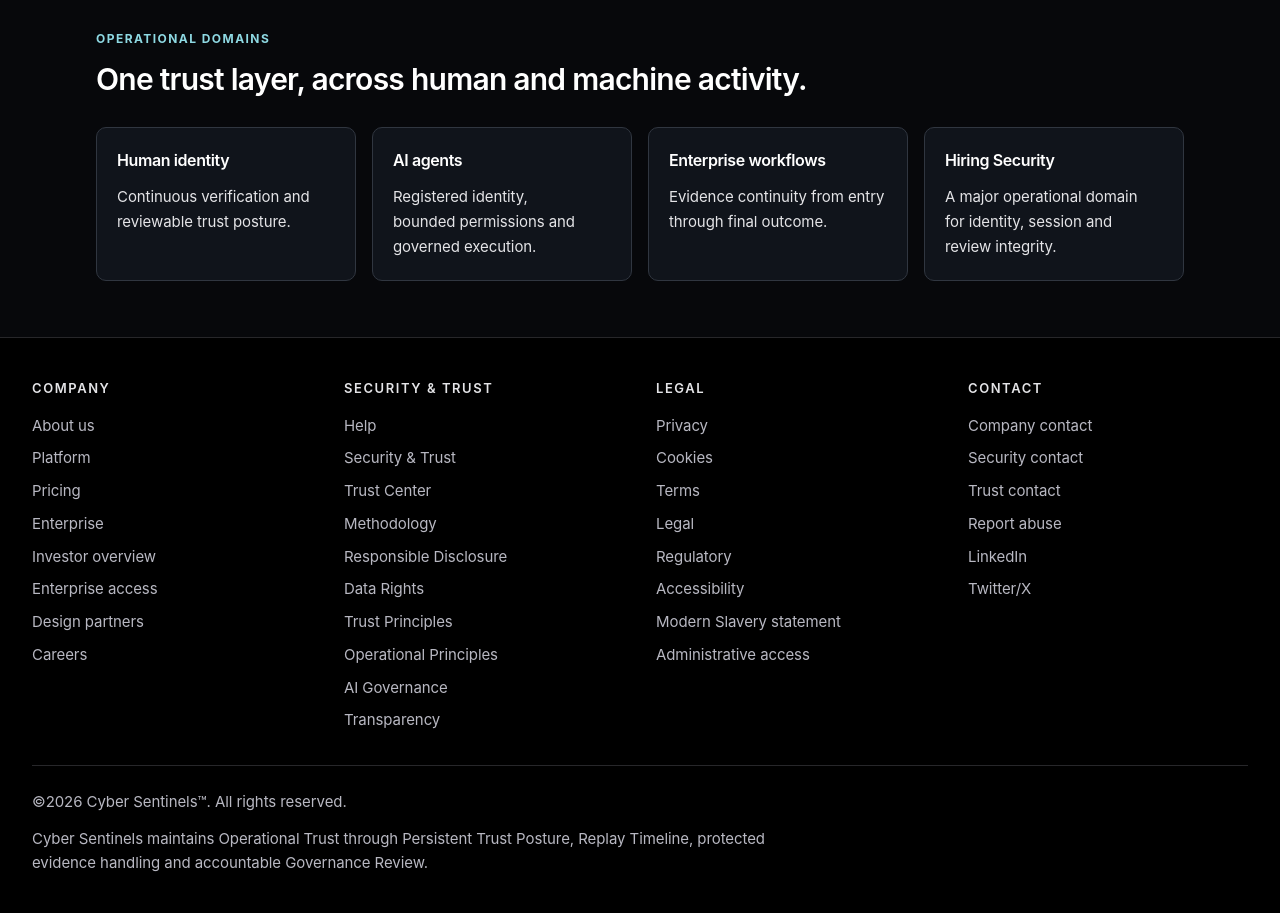
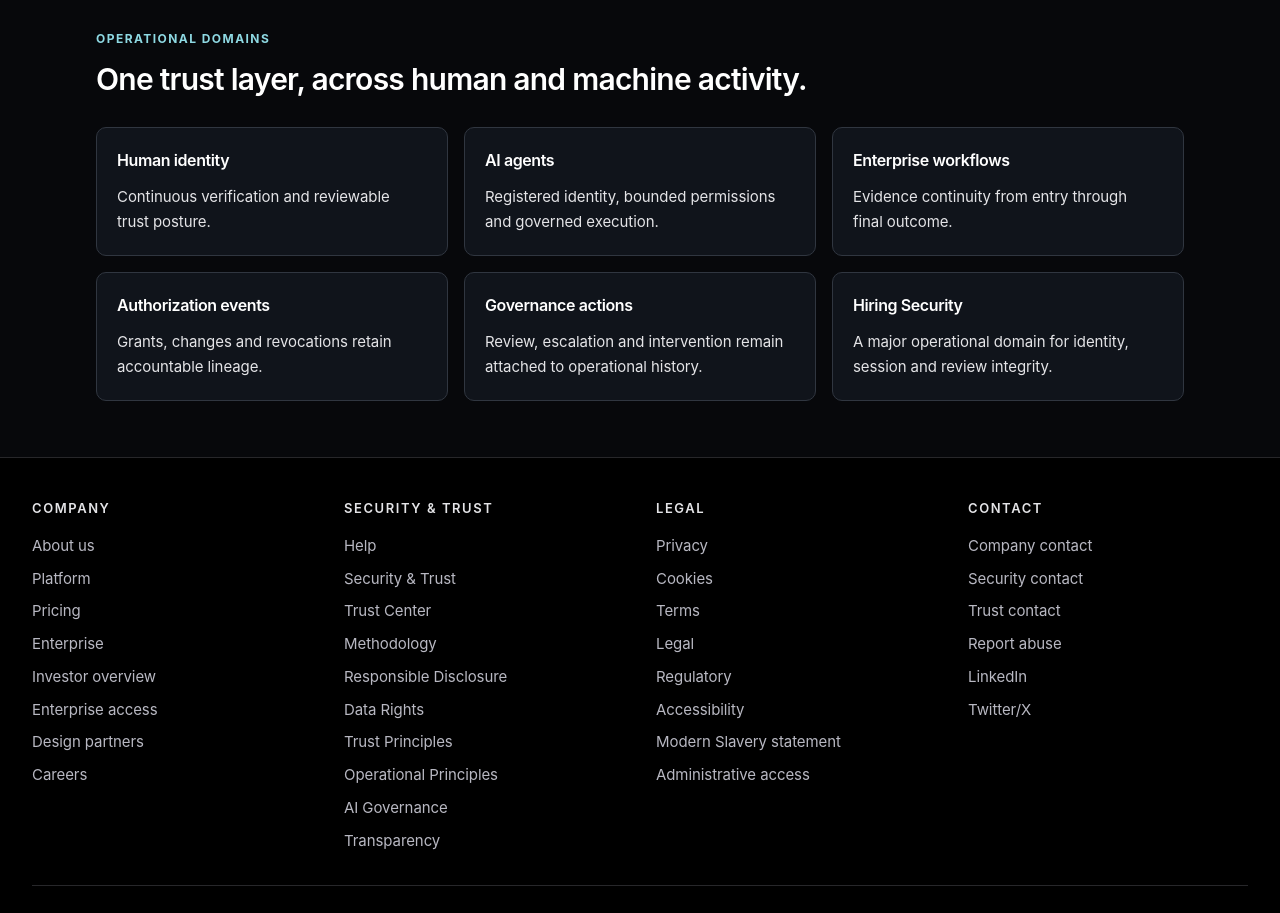
Before and after one commit to emeaexecutive/Cyber-Sentinels-V2, a Next.js app: page / in a window 1280 px wide. Shown: the part 1600-2513 px from the top of the page. Built offline with nearby package versions, Linux system fonts and the light colour scheme; no server answers.

Commit message:
Rebalance platform toward persistent operational trust

```diff
--- a/app/page.tsx
+++ b/app/page.tsx
@@ -20,6 +20,8 @@
   ["Human identity", "Continuous verification and reviewable trust posture."],
   ["AI agents", "Registered identity, bounded permissions and governed execution."],
   ["Enterprise workflows", "Evidence continuity from entry through final outcome."],
+  ["Authorization events", "Grants, changes and revocations retain accountable lineage."],
+  ["Governance actions", "Review, escalation and intervention remain attached to operational history."],
   ["Hiring Security", "A major operational domain for identity, session and review integrity."],
 ];
 
@@ -111,7 +113,7 @@
           <h2 className="mt-3 max-w-3xl text-3xl font-semibold leading-tight text-white">
             One trust layer, across human and machine activity.
           </h2>
-          <div className="mt-7 grid gap-4 sm:grid-cols-2 lg:grid-cols-4">
+          <div className="mt-7 grid gap-4 sm:grid-cols-2 lg:grid-cols-3">
             {workflowDomains.map(([title, copy]) => (
               <article key={title} className="operational-card p-5">
                 <h3 className="font-semibold text-white">{title}</h3>
--- a/components/global-navigation.tsx
+++ b/components/global-navigation.tsx
@@ -23,7 +23,7 @@
 ];
 
 const platformDropdownLinks = [
-  ["/trust-center", "Operational Trust"],
+  ["/trust-center", "Operational Trust Center"],
   ["/dashboard/trust-posture", "Trust Posture"],
   ["/trust-replay", "Replay Timeline"],
   ["/agent-registry", "AI Agent Registry"],
@@ -34,7 +34,7 @@
 ];
 
 const publicPlatformDropdownLinks = [
-  ["/platform", "Operational Trust"],
+  ["/platform", "Platform Overview"],
   ["/verification-replay", "Replay Timeline"],
   ["/agents", "AI Agent Governance"],
   ["/methodology", "Persistent Trust Posture"],
@@ -43,7 +43,7 @@
 ];
 
 const enterpriseDropdownLinks = [
-  ["/enterprise", "Enterprise Trust"],
+  ["/enterprise", "Enterprise Overview"],
   ["/enterprise-access", "Enterprise Access"],
   ["/design-partner", "Design Partner"],
   ["/enterprise/pilot", "Pilot Program"],
```
Also changed, not shown: 1 other file (tests, documents, lock files or other folders).
